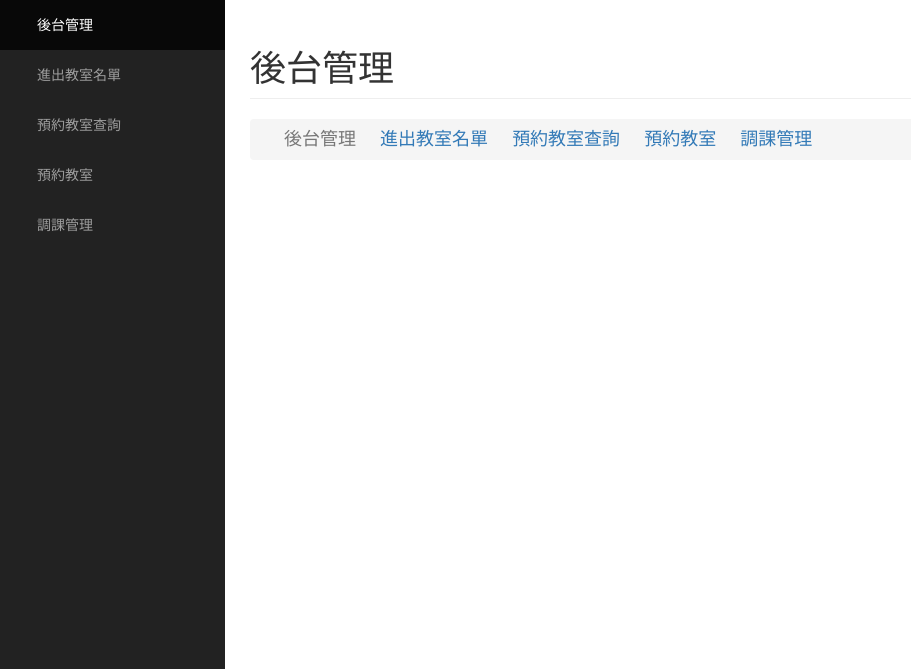
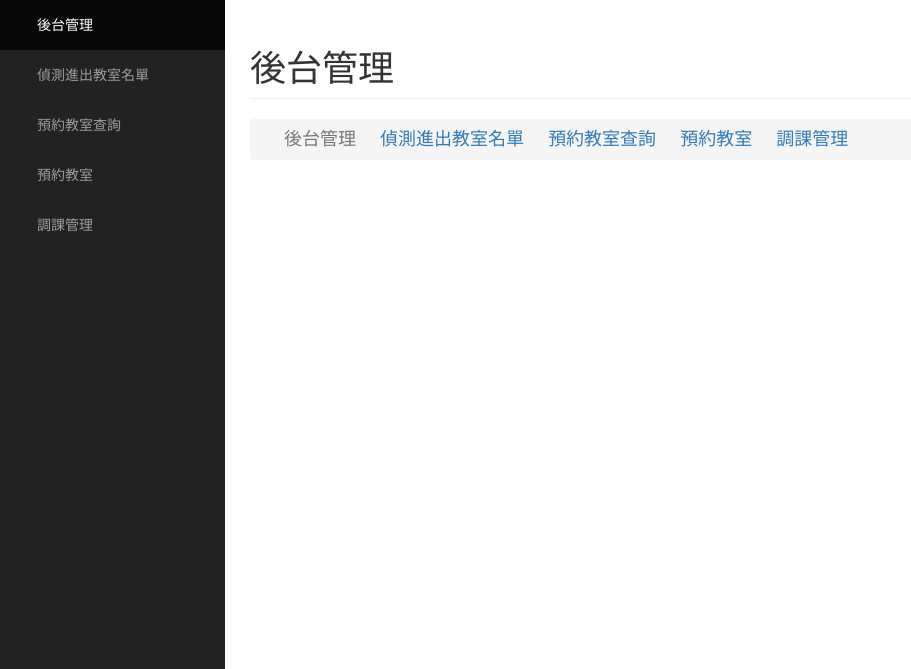
Before and after one commit to Subject10915/subject, a Laravel app: page /admin in a window 1280 px wide. Shown: the part 51-720 px from the top of the page, without its empty margins (0-911 px from the left). Run offline with Laravel 8, Linux system fonts and the light colour scheme; data that the repository does not hold is empty; parts of the project's set-up code (start-up, migrations or seed data) failed here and were passed over; some web fonts are replaced.

Commit message:
修改名稱

```diff
--- a/resources/views/admin/dashboard/index.blade.php
+++ b/resources/views/admin/dashboard/index.blade.php
@@ -14,7 +14,7 @@
             <li class="active">
                 <i class="fa fa-dashboard"></i> 後台管理
             </li>
-            <i class="fa fa-dashboard"></i> <a href="{{route('admin.status.index')}}">進出教室名單</a>
+            <i class="fa fa-dashboard"></i> <a href="{{route('admin.status.index')}}">偵測進出教室名單</a>
             <i class="fa fa-dashboard"></i> <a href="{{route('admin.status.search')}}">預約教室查詢</a>
             <i class="fa fa-dashboard"></i> <a href="{{route('admin.book.index')}}">預約教室</a>
             <i class="fa fa-dashboard"></i> <a href="{{route('admin.change.index')}}">調課管理</a>
--- a/resources/views/admin/layouts/partials/sidebar.blade.php
+++ b/resources/views/admin/layouts/partials/sidebar.blade.php
@@ -34,7 +34,7 @@
                 <a href="{{ route('admin.dashboard.index') }}"><i class="fa fa-fw fa-dashboard"></i> 後台管理</a>
             </li>
             <li>
-                <a href="{{ route('admin.status.index') }}"><i class="fa fa-fw fa-edit"></i> 進出教室名單</a>
+                <a href="{{ route('admin.status.index') }}"><i class="fa fa-fw fa-edit"></i> 偵測進出教室名單</a>
             </li>
             <li>
                 <a href="{{ route('admin.status.search') }}"><i class="fa fa-fw fa-edit"></i> 預約教室查詢</a>
```
